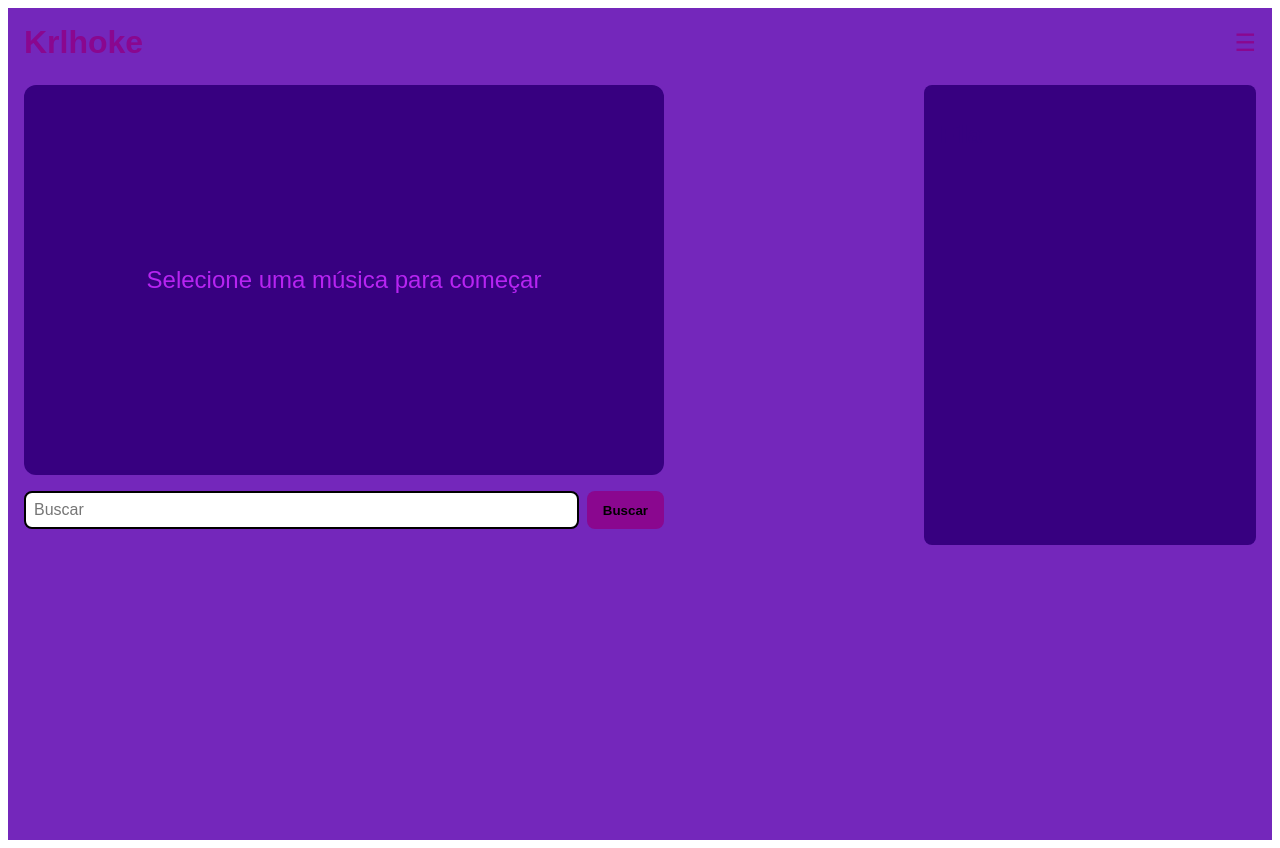
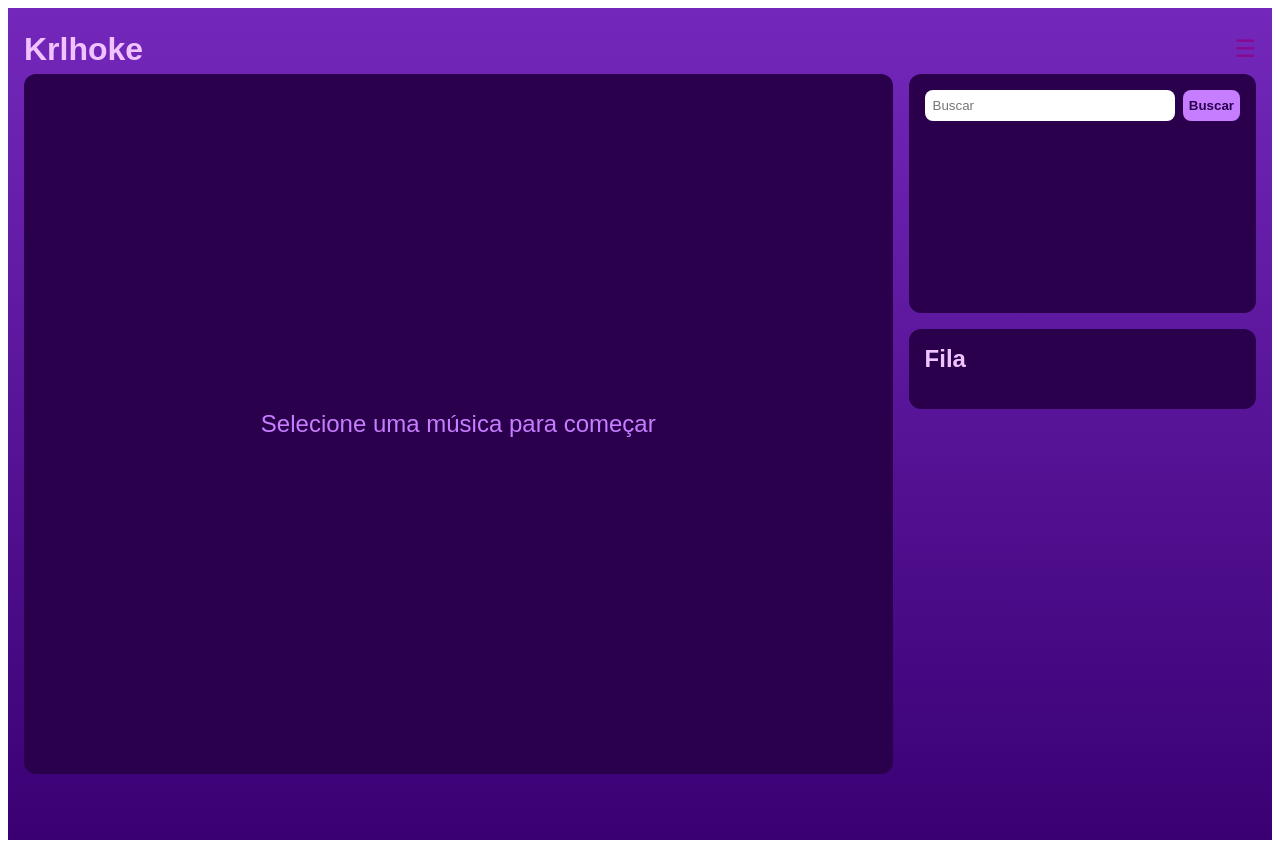
Before and after one commit to dOrsiDDD/karaoke, a Vue app in the folder frontend/: page / in a window 1280 px wide. Built offline with nearby package versions, Linux system fonts and the light colour scheme; what vue3-youtube would draw is missing.

Commit message:
Feat: main page overlay remodeling and UI improvements

```diff
--- a/frontend/src/components/SongQueue.vue
+++ b/frontend/src/components/SongQueue.vue
@@ -1,6 +1,6 @@
 <template>
   <ul class="queue-list">
-    <li v-for="song in songs" :key="song">{{ song.artist }} - {{ song.title }} <button @click="removeSong(song)">-</button></li>
+    <li v-for="song in songs" :key="song">{{ song.query }} <button @click="removeSong(song)">x</button></li>
   </ul>
 </template>
 
@@ -39,15 +39,18 @@ async function removeSong(song) {
 
 .queue-list li {
   margin: 0.5rem 0;
-  color: #8a078f;
+  color: #000000;
   cursor: pointer;
+  font-size: 1.1rem;
 }
 
 .queue-list button {
-  margin-left: 1rem;
+  margin-left: 0.5rem;
   background-color: #000000;
+  border-radius: 0.25rem;
   border: none;
   color: #8a078f;
   cursor: pointer;
+  font-size: 1rem;
 }
 </style>
--- a/frontend/src/components/YoutubePlayer.vue
+++ b/frontend/src/components/YoutubePlayer.vue
@@ -45,8 +45,8 @@ function loadYouTubeAPI() {
 // Inicializa o player
 function initPlayer() {
   player.value = new YT.Player('youtube-player', {
-    height: '390',
-    width: '640',
+    height: '100%',
+    width: '100%',
     videoId: props.videoId,
     playerVars: {
       autoplay: 1,
@@ -141,8 +141,8 @@ watch(() => props.videoId, (newVal) => {
 
 <style scoped>
 .youtube-container {
-  width: 640px;
-  height: 390px;
+  width: 100%;
+  height: 100%;
   position: relative;
 }
 
--- a/frontend/src/views/HomeView.vue
+++ b/frontend/src/views/HomeView.vue
@@ -12,29 +12,31 @@
           :loading="isScoring"
           @close="closeResults"
         />
-      <div class="player-and-queue">
+      <div class="layout">
         <div class="player-section">
           <div class="player-wrapper">
-            <div v-if="currentVideoId">
               <YoutubePlayer
+                v-if="currentVideoId"
                 :videoId="currentVideoId"
                 @started="startRecording"
                 @paused="pauseRecording"
                 @playing="resumeRecording"
                 @ended="handleEnded"
               />
-            </div>
             <div v-else class="player-placeholder">
               Selecione uma música para começar
             </div>
           </div>
+        </div>
 
+        <div class="sidebar">
+          <div class="search-area">
             <form class="search-bar" @submit.prevent="searchSongs">
               <input v-model="searchQuery" placeholder="Buscar" />
               <button type="submit" :disabled="!searchQuery">Buscar</button>
             </form>
 
-          <div v-if="searchResults && searchResults.length > 0" class="search-results">
+            <div class="search-results">
               <div v-for="(song, idx) in searchResults" :key="idx" class="search-item">
                 <span>{{ song.artist }} {{ song.title }}</span>
                 <button @click="addSongToQueue(song)">Adicionar à fila</button>
@@ -42,11 +44,14 @@
             </div>
           </div>
 
+          <div class="divider"></div>
+
           <div class="queue-section">
             <h2>Fila</h2>
             <SongQueue
               :songs="upNext"
               @remove-first-song="handleEnded" />
+          </div>
         </div>
       </div>
     </div>
@@ -124,6 +129,7 @@ async function addSongToQueue(song) {
     artist: song.artist,
     karaoke_video_id: song.karaokeVideoId,
     original_video_id: song.originalVideoId,
+    query: song.query,
   };
 
 
@@ -162,6 +168,9 @@ async function addSongToQueue(song) {
   } catch (err) {
     console.error("Erro de rede ao adicionar música:", err);
   }
+
+  searchQuery.value = ""
+  searchResults.value = []
 }
 
 async function startRecording() {
@@ -288,10 +297,10 @@ function closeResults() {
 
 <style scoped>
 .main-container {
-  background: #5b01afd8;
+  background: linear-gradient(180deg, #5b01afd8, #3a0073);
   padding: 1rem;
   font-family: sans-serif;
-  color: #370080;
+  color: #f3e8ff;
   min-height: 100vh;
 }
 
@@ -299,11 +308,11 @@ header {
   display: flex;
   justify-content: space-between;
   align-items: center;
-  margin-bottom: 1.5rem;
+  height: 50px;
 }
 
 header h1 {
-  color: #8a078f;
+  color: #f0c3ff;
   margin: 0;
 }
 
@@ -313,36 +322,24 @@ header h1 {
   cursor: pointer;
 }
 
-.content {
-  display: flex;
-  flex-direction: column;
-}
-
-.player-and-queue {
-  display: flex;
-  gap: 2rem;
+.layout {
+  display: grid;
+  grid-template-columns: 3fr 1.2fr;
+  gap: 1rem;
+  height: calc(100vh - 100px);
 }
 
 .player-section {
-  flex: 1;
   display: flex;
   flex-direction: column;
-}
-
-.queue-section {
-  width: 300px;
-  background: #370080;
-  padding: 1rem;
-  border-radius: 0.5rem;
+  height: 100%;
 }
 
 .player-wrapper {
-  width: 640px;
-  height: 390px;
-  background: #370080;
+  flex: 1;
+  background: #2a004d;
   border-radius: 0.75rem;
   overflow: hidden;
-  margin-bottom: 1rem;
 }
 
 .player-placeholder {
@@ -351,30 +348,41 @@ header h1 {
   display: flex;
   align-items: center;
   justify-content: center;
-  color: #b724f1;
+  color: #c77dff;
   font-size: 1.5rem;
-  text-align: center;
+}
+
+.side-bar {
+  display: flex;
+  flex-direction: column;
+  background: #c77dff;
+  gap: 1rem;
+  height: 100%;
+}
+
+.search-area {
+  padding: 1rem;
+  border-radius: 0.75rem;
+  background: #2a004d;
+  color: #000000;
+  margin-bottom: 1rem;
 }
 
 .search-bar {
   display: flex;
   gap: 0.5rem;
-  margin-bottom: 1rem;
-  width: 640px;
 }
 
 .search-bar input {
   flex: 1;
   padding: 0.5rem;
-  border: 2px solid #000000;
+  border: none;
   border-radius: 0.5rem;
-  font-size: 1rem;
 }
 
 .search-bar button {
-  background: #8a078f;
-  color: #000000;
-  padding: 0.5rem 1rem;
+  background: #c77dff;
+  color: #2a004d;
   border: none;
   border-radius: 0.5rem;
   font-weight: bold;
@@ -382,39 +390,18 @@ header h1 {
 }
 
 .search-results {
-  list-style: none;
-  padding: 0;
-  margin: 0;
-  width: 640px;
+  min-height: 160px;
+  border-radius: 0.5rem;
+  padding: 0.5rem;
 }
 
-.search-results li {
-  padding: 0.75rem;
-  border-bottom: 1px solid #370080;
+.search-item {
   display: flex;
   justify-content: space-between;
   align-items: center;
-}
-
-.search-results li button {
-  background: #8a078f;
-  color: rgb(0, 0, 0);
-  padding: 0.25rem 0.5rem;
-  border: none;
-  border-radius: 0.25rem;
-  font-size: 0.9rem;
-  cursor: pointer;
-}
-
-.search-item {
-  padding: 0.75rem;
-  border-bottom: 1px solid #8a078f;
-  display: flex;
-  justify-content: space-between;
-  align-items: center;
-  background: #8a078f;
-  margin-bottom: 0.5rem;
-  border-radius: 0.25rem;
+  margin-bottom: 0.4rem;
+  border-radius: 0.4rem;
+  padding: 0.5rem;
 }
 
 .search-item button {
@@ -425,4 +412,17 @@ header h1 {
   border-radius: 0.25rem;
   cursor: pointer;
 }
+
+.queue-section h2 {
+  margin-top: 0;
+  color: #f0c3ff;
+}
+
+.queue-section {
+  padding: 1rem;
+  border-radius: 0.75rem;
+  flex: 1;
+  background: #2a004d;
+}
+
 </style>
```
Also changed, not shown: 1 other file (tests, documents, lock files or other folders). Lines whose indentation alone changed are shown as unchanged.
